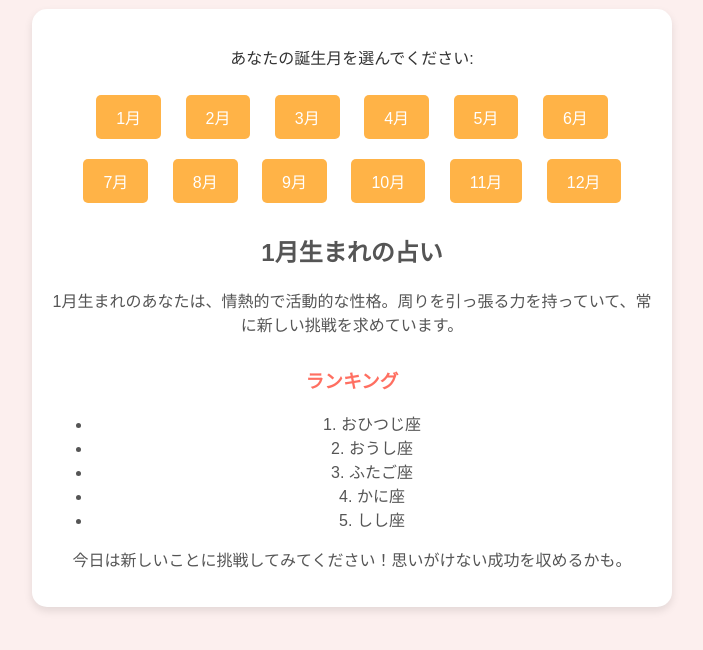
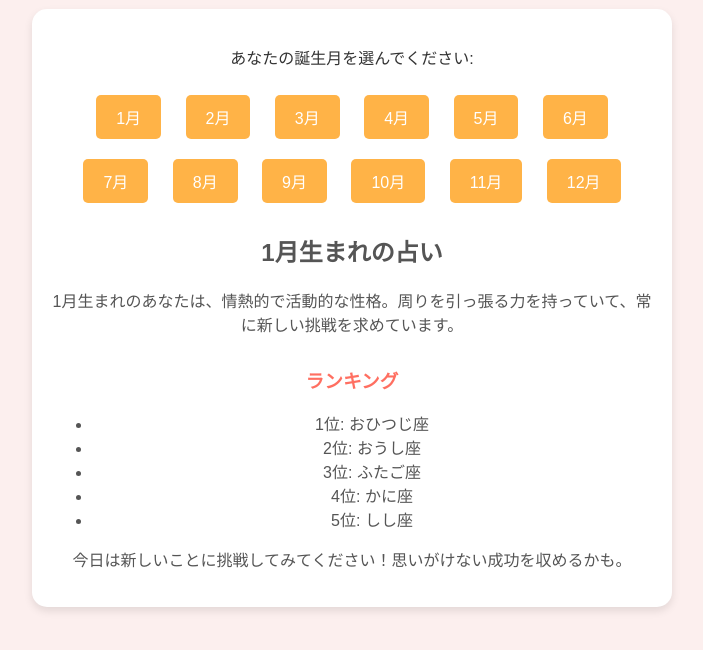
Before and after one commit to pompom524/horoscope-site, a plain HTML site: page index.html in a window 1280 px wide. Both pictures are taken after a click on the button "1月". Shown: the part 96-746 px from the top of the page, without its empty margins (288-991 px from the left). Drawn offline with Linux system fonts and the light colour scheme.

Commit message:
Update index.html

```diff
--- a/index.html
+++ b/index.html
@@ -76,69 +76,69 @@
     function showRanking(month) {
       const rankings = {
         "1": {
-          rank: ["おひつじ座", "おうし座", "ふたご座", "かに座", "しし座"],
+          rank: ["1位: おひつじ座", "2位: おうし座", "3位: ふたご座", "4位: かに座", "5位: しし座"],
           description: "1月生まれのあなたは、情熱的で活動的な性格。周りを引っ張る力を持っていて、常に新しい挑戦を求めています。",
           goodAdvice: "今日は新しいことに挑戦してみてください！思いがけない成功を収めるかも。"
         },
         "2": {
-          rank: ["みずがめ座", "うお座", "おひつじ座", "おうし座", "ふたご座"],
+          rank: ["1位: みずがめ座", "2位: うお座", "3位: おひつじ座", "4位: おうし座", "5位: ふたご座"],
           description: "2月生まれのあなたは、クリエイティブで独自の視点を持つタイプ。自由な発想で周りの人々にインスピレーションを与えることができます。",
           goodAdvice: "今日は自分の直感を信じて行動すると、素晴らしいアイデアが浮かんでくるでしょう。"
         },
         "3": {
-          rank: ["おうし座", "ふたご座", "かに座", "しし座", "おとめ座"],
+          rank: ["1位: おうし座", "2位: ふたご座", "3位: かに座", "4位: しし座", "5位: おとめ座"],
           description: "3月生まれのあなたは、落ち着いていて理論的な一面を持っています。感情よりも冷静な判断ができるタイプ。",
           goodAdvice: "今日は思い切った決断をしてみましょう。今までの直感を信じると、新たなチャンスが見えてきます。"
         },
         "4": {
-          rank: ["しし座", "おとめ座", "てんびん座", "さそり座", "いて座"],
+          rank: ["1位: しし座", "2位: おとめ座", "3位: てんびん座", "4位: さそり座", "5位: いて座"],
           description: "4月生まれのあなたは、冒険心旺盛で新しいことに挑戦するのが好きなタイプ。リーダーシップも発揮できる。",
           goodAdvice: "今日は人とのつながりを大切に。新しい友情やパートナーシップが運を引き寄せます。"
         },
         "5": {
-          rank: ["おうし座", "おとめ座", "おひつじ座", "みずがめ座", "さそり座"],
+          rank: ["1位: おうし座", "2位: おとめ座", "3位: おひつじ座", "4位: みずがめ座", "5位: さそり座"],
           description: "5月生まれのあなたは、安定を重んじる堅実な性格。安定した環境が一番落ち着きます。",
           goodAdvice: "今日は自分のペースでゆっくりと過ごしてみてください。気持ちがリフレッシュされ、新しいアイデアが浮かびます。"
         },
         "6": {
-          rank: ["かに座", "しし座", "てんびん座", "さそり座", "うお座"],
+          rank: ["1位: かに座", "2位: しし座", "3位: てんびん座", "4位: さそり座", "5位: うお座"],
           description: "6月生まれのあなたは、感受性が豊かで周りの人の気持ちに敏感。人間関係において優れた直感を持っています。",
           goodAdvice: "今日は誰かの相談に乗ってみましょう。あなたのアドバイスがその人の人生に大きな影響を与えるかもしれません。"
         },
         "7": {
-          rank: ["しし座", "おうし座", "おとめ座", "みずがめ座", "てんびん座"],
+          rank: ["1位: しし座", "2位: おうし座", "3位: おとめ座", "4位: みずがめ座", "5位: てんびん座"],
           description: "7月生まれのあなたは、積極的で前向きな性格。楽しいことを見つけるのが得意です。",
           goodAdvice: "今日は自分の「楽しさ」を大事にして。思い切って何か新しいことを始めると、素晴らしい成果が待っています。"
         },
         "8": {
-          rank: ["おうし座", "ふたご座", "かに座", "おとめ座", "おひつじ座"],
+          rank: ["1位: おうし座", "2位: ふたご座", "3位: かに座", "4位: おとめ座", "5位: おひつじ座"],
           description: "8月生まれのあなたは、誠実で責任感が強いタイプ。周りを助けることに喜びを感じます。",
           goodAdvice: "今日は他人を助けることに意識を向けて。あなたの優しさが、予想以上に大きな影響を与えるでしょう。"
         },
         "9": {
-          rank: ["おとめ座", "うお座", "おうし座", "しし座", "てんびん座"],
+          rank: ["1位: おとめ座", "2位: うお座", "3位: おうし座", "4位: しし座", "5位: てんびん座"],
           description: "9月生まれのあなたは、細かいところに気を配ることができる完璧主義者。計画的に物事を進めます。",
           goodAdvice: "今日は計画を立てて行動すると、スムーズに物事が進みます。少しの準備が大きな結果を生みますよ。"
         },
         "10": {
-          rank: ["てんびん座", "みずがめ座", "しし座", "おとめ座", "うお座"],
+          rank: ["1位: てんびん座", "2位: みずがめ座", "3位: しし座", "4位: おとめ座", "5位: うお座"],
           description: "10月生まれのあなたは、社交的でバランスを重視するタイプ。人間関係がとても大切です。",
           goodAdvice: "今日は周りの人と意識的にコミュニケーションを取ってみましょう。新しい友情が開ける予感。"
         },
         "11": {
-          rank: ["さそり座", "いて座", "みずがめ座", "うお座", "おひつじ座"],
+          rank: ["1位: さそり座", "2位: いて座", "3位: みずがめ座", "4位: うお座", "5位: おひつじ座"],
           description: "11月生まれのあなたは、情熱的で直感力が鋭いタイプ。目標に対して非常に真剣に取り組みます。",
           goodAdvice: "今日は直感に従って行動してみましょう。新しい展開が待っているはずです。"
         },
         "12": {
-          rank: ["うお座", "おひつじ座", "おうし座", "ふたご座", "さそり座"],
+          rank: ["1位: うお座", "2位: おひつじ座", "3位: おうし座", "4位: ふたご座", "5位: さそり座"],
           description: "12月生まれのあなたは、優しく思いやりのある性格。周りに気を使い、調和を大事にします。",
           goodAdvice: "今日は自分の直感を大切にして行動してみてください。素晴らしい結果を生む鍵になりますよ。"
         },
       };
 
       const selectedRanking = rankings[month] || {};
-      const rankList = selectedRanking.rank ? selectedRanking.rank.map((sign, index) => `<li>${index + 1}. ${sign}</li>`).join('') : '';
+      const rankList = selectedRanking.rank ? selectedRanking.rank.map((sign) => `<li>${sign}</li>`).join('') : '';
 
       document.getElementById('result').innerHTML = `
         <h2>${month}月生まれの占い</h2>
```
Lines whose indentation alone changed are shown as unchanged.
